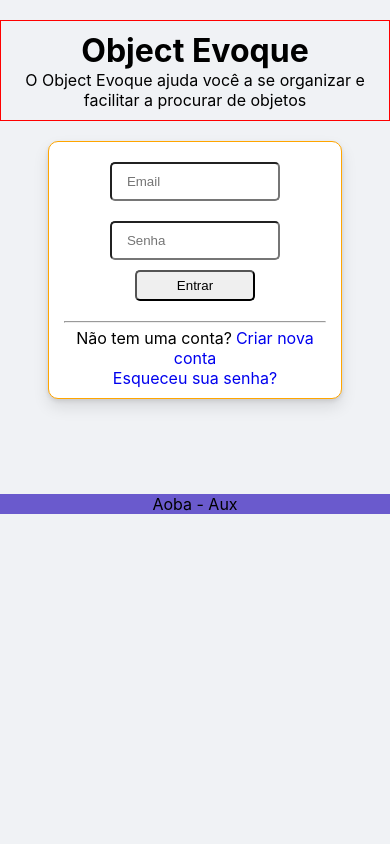
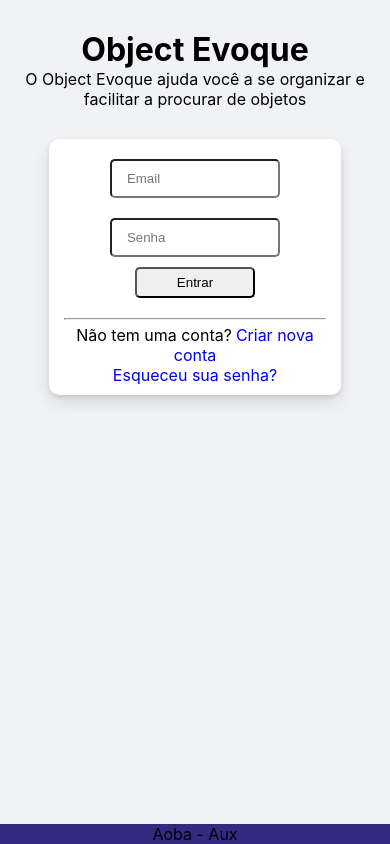
Before and after one commit to esionascimento/object-evoque-front, a React (Create React App) app: page / in a window 390 px wide. Built offline with nearby package versions, Linux system fonts and the light colour scheme; the HTML template or start-up script is replaced by a standard one.

Commit message:
fix footer totalmente na parte inferior do html

```diff
--- a/src/pages/Home/Home.css
+++ b/src/pages/Home/Home.css
@@ -3,15 +3,26 @@
   text-decoration: none;
 }
 
-html, body {
+html {
+  height:100%;
+}
+
+body {
+  min-height: 100%;
   position: relative;
-  height:100%;
   background: #f0f2f5;
 }
 
 .box {
-  padding-top: 75px;
-  padding-bottom: 75px;
+  padding-top: 25px;
+}
+
+.rodape {
+  text-align: center;
+  position: absolute;
+  bottom: 0;
+  background-color: rgb(52, 41, 128);
+  width: 100%;
 }
 
 .container {
@@ -24,14 +35,6 @@ html, body {
   margin-right: 20px;
 }
 
-.rodape {
-  text-align: center;
-  position: absolute;
-  bottom: auto;
-  background-color: slateblue;
-  width: 100%;
-}
-
 .right {
   width: 400px;
   border-radius: 10px;
@@ -42,7 +45,6 @@ html, body {
 @media screen and (max-width: 800px) {
   .box {
     padding-top: 20px;
-    padding-bottom: 2y5px;
   }
   .container {
     display: flex;
@@ -59,11 +61,7 @@ html, body {
 }
 
 @media screen and (max-width: 400px) {
-  .left {
-    border: 1px solid red;
-  }
   .right {
-    border: 1px solid orange;
     margin: 20px auto;
     width: 75%;
   }
--- a/src/pages/Home/Home.js
+++ b/src/pages/Home/Home.js
@@ -6,7 +6,7 @@ import './Home.css'
 
 function Home() {
   return (
-    <div>
+    <>
       <div className="box">
         <div className="container">
           <div className="left">
@@ -21,7 +21,7 @@ function Home() {
       <div className="rodape">
         Aoba - Aux
       </div>
-    </div>
+    </>
   );
 }
 
```
